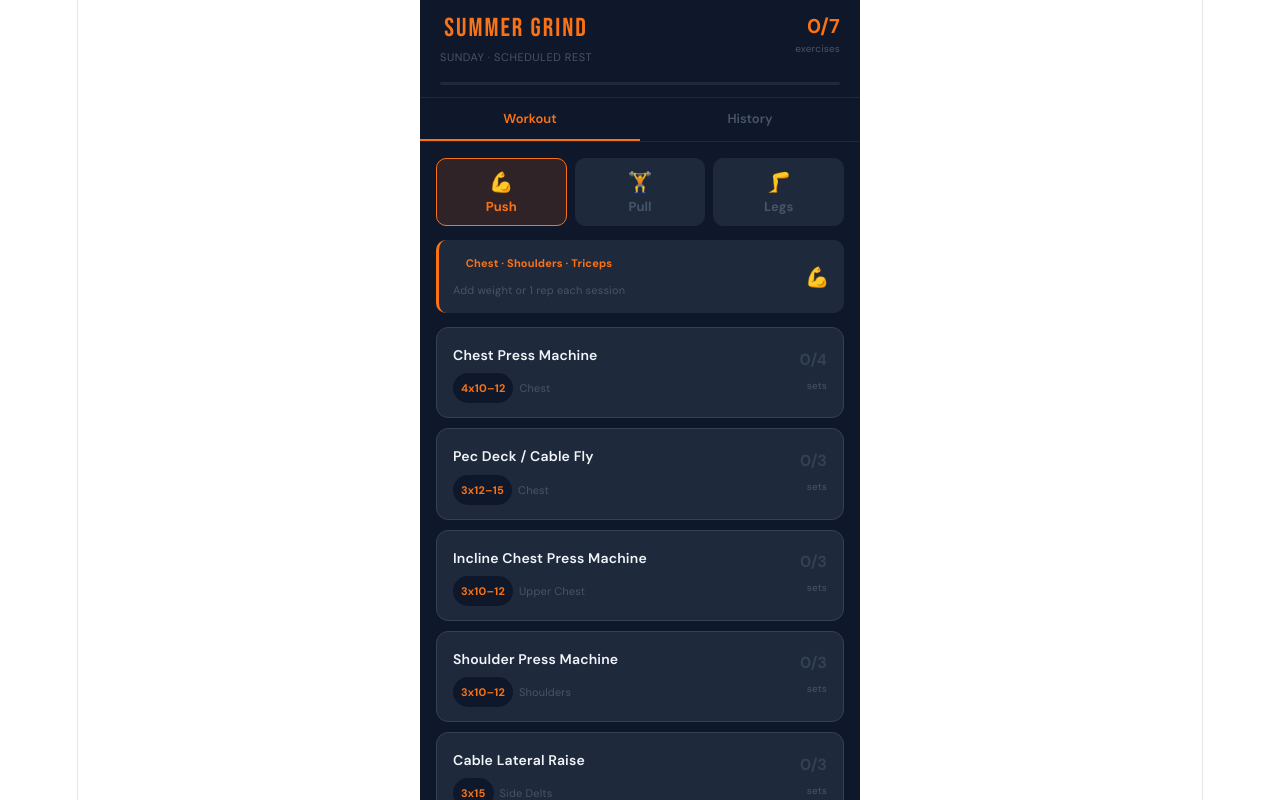
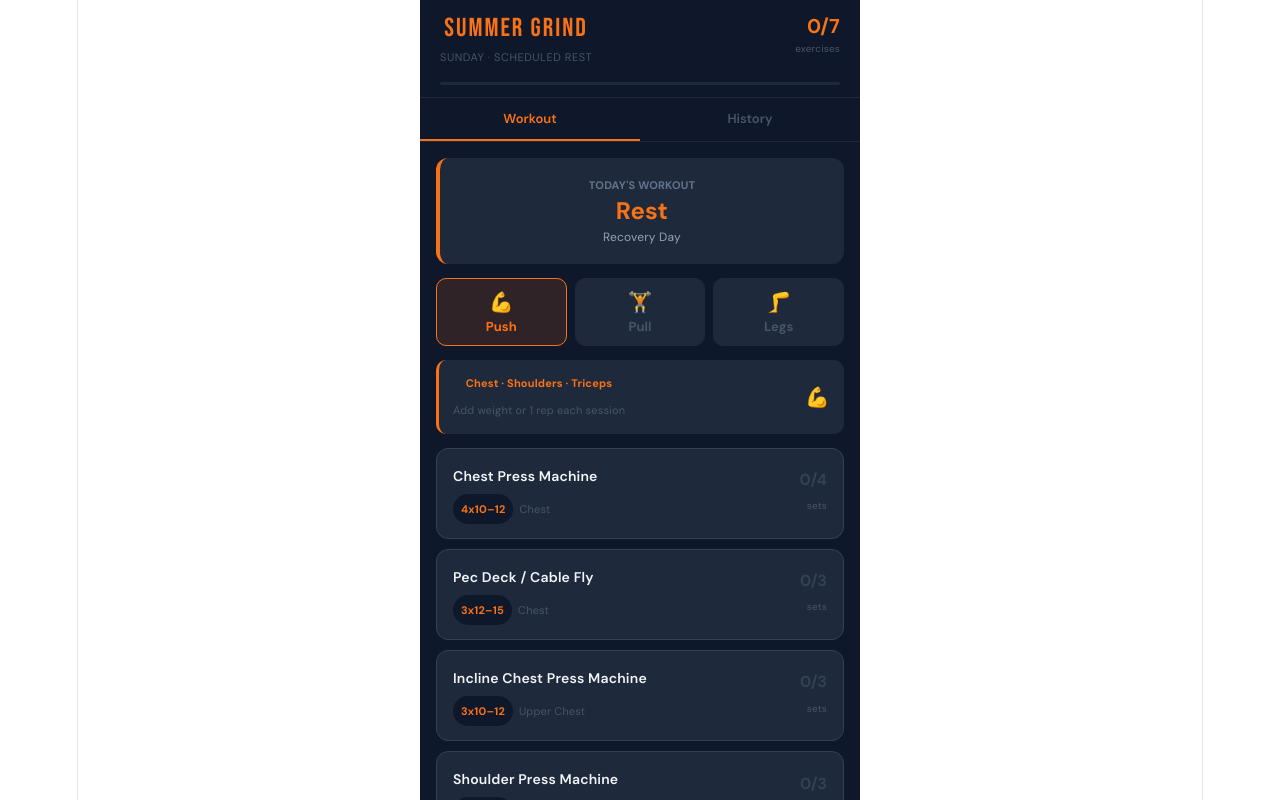
Before and after one commit to Flafffyy/summer-grind, a React (Vite) app: page / in a window 1280 px wide. Shown: the top 800 px of the page. Built offline with nearby package versions, Linux system fonts and the light colour scheme.

Commit message:
Add automatic workout schedule

```diff
--- a/src/App.jsx
+++ b/src/App.jsx
@@ -40,11 +40,11 @@ const WORKOUTS = {
 const DAYS = ["Sunday","Monday","Tuesday","Wednesday","Thursday","Friday","Saturday"];
 const SCHEDULE = { Monday:"Push", Tuesday:"Pull", Wednesday:"Rest", Thursday:"Legs", Friday:"Push", Saturday:"Pull", Sunday:"Rest" };
 const todayName = DAYS[new Date().getDay()];
+const todayWorkout = SCHEDULE[todayName];
 const todayDate = new Date().toISOString().split("T")[0];
 
 export default function App() {
-  const defaultWorkout = SCHEDULE[todayName] !== "Rest" ? SCHEDULE[todayName] : "Push";
-  const [workout, setWorkout] = useState(defaultWorkout);
+const defaultWorkout = todayWorkout === "Rest" ? "Push" : todayWorkout;  const [workout, setWorkout] = useState(defaultWorkout);
   const [expanded, setExpanded] = useState(null);
   const [tab, setTab] = useState("workout");
   const [timer, setTimer] = useState(0);
@@ -157,7 +157,29 @@ export default function App() {
         {/* WORKOUT TAB */}
         {tab === "workout" && (
           <div style={{ padding:"16px 16px 0" }}>
+<div
+  style={{
+    background:"#1e293b",
+    borderRadius:12,
+    padding:"14px",
+    marginBottom:14,
+    borderLeft:`4px solid ${currentWorkout.color}`
+  }}
+>
+  <div style={{ fontSize:11, color:"#64748b", fontWeight:700 }}>
+    TODAY'S WORKOUT
+  </div>
 
+  <div style={{ fontSize:24, fontWeight:700, color:currentWorkout.color }}>
+    {todayWorkout}
+  </div>
+
+  <div style={{ fontSize:12, color:"#94a3b8" }}>
+    {todayWorkout === "Rest"
+      ? "Recovery Day"
+      : WORKOUTS[todayWorkout].focus}
+  </div>
+</div>
             {/* Push / Pull / Legs selector */}
             <div style={{ display:"flex", gap:8, marginBottom:14 }}>
               {["Push","Pull","Legs"].map(w => (
```
